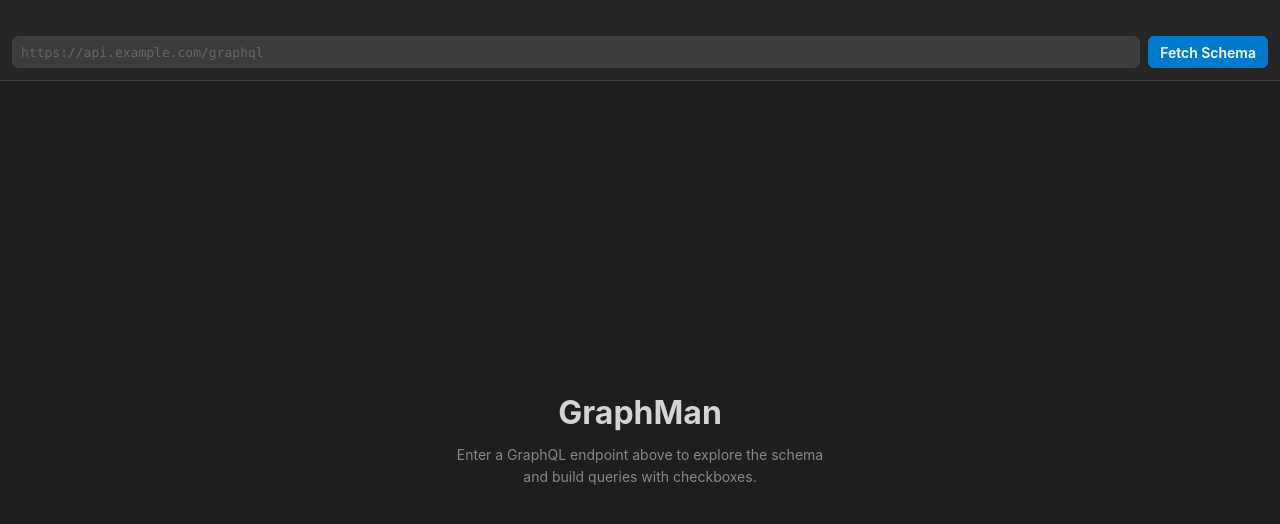
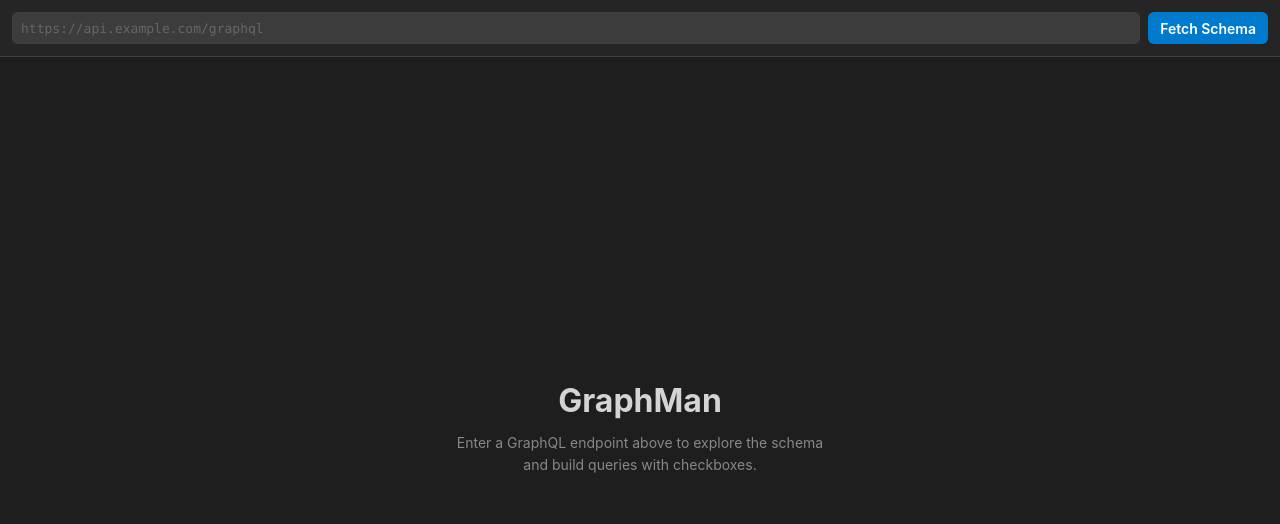
Before and after one commit to muba00/graphman, a React (Vite) app: page / in a window 1280 px wide. Shown: the top 524 px of the page. Built offline with nearby package versions, Linux system fonts and the light colour scheme.

Commit message:
Remove top padding from EndpointInput to improve macOS window layout

```diff
--- a/src/components/EndpointInput.tsx
+++ b/src/components/EndpointInput.tsx
@@ -69,7 +69,6 @@
 const styles = StyleSheet.create({
   container: {
     padding: spacing.md,
-    paddingTop: 36, // Added padding to clear the macOS window traffic lights
     borderBottomWidth: 1,
     borderBottomColor: colors.border,
     backgroundColor: colors.bgSurface,
```
